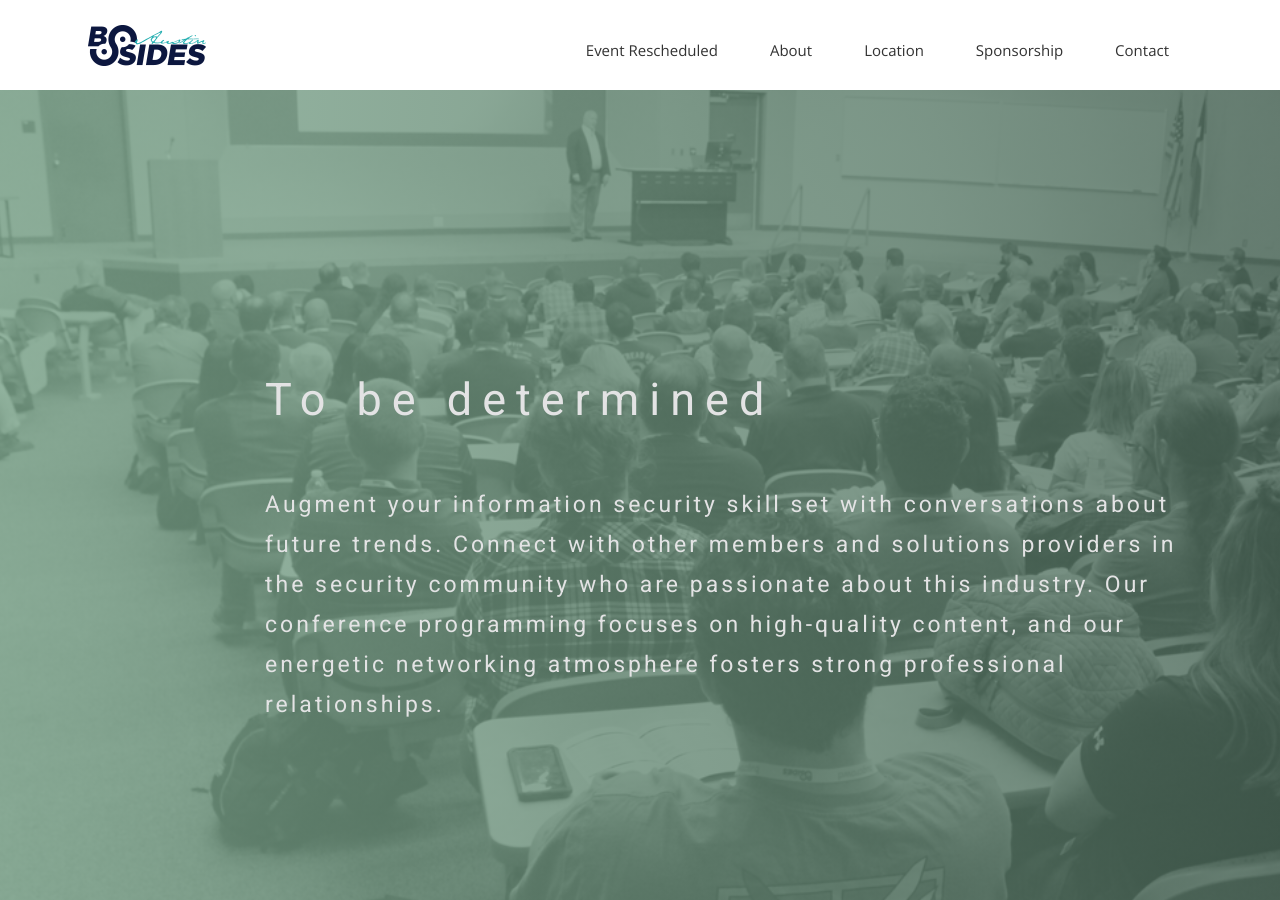
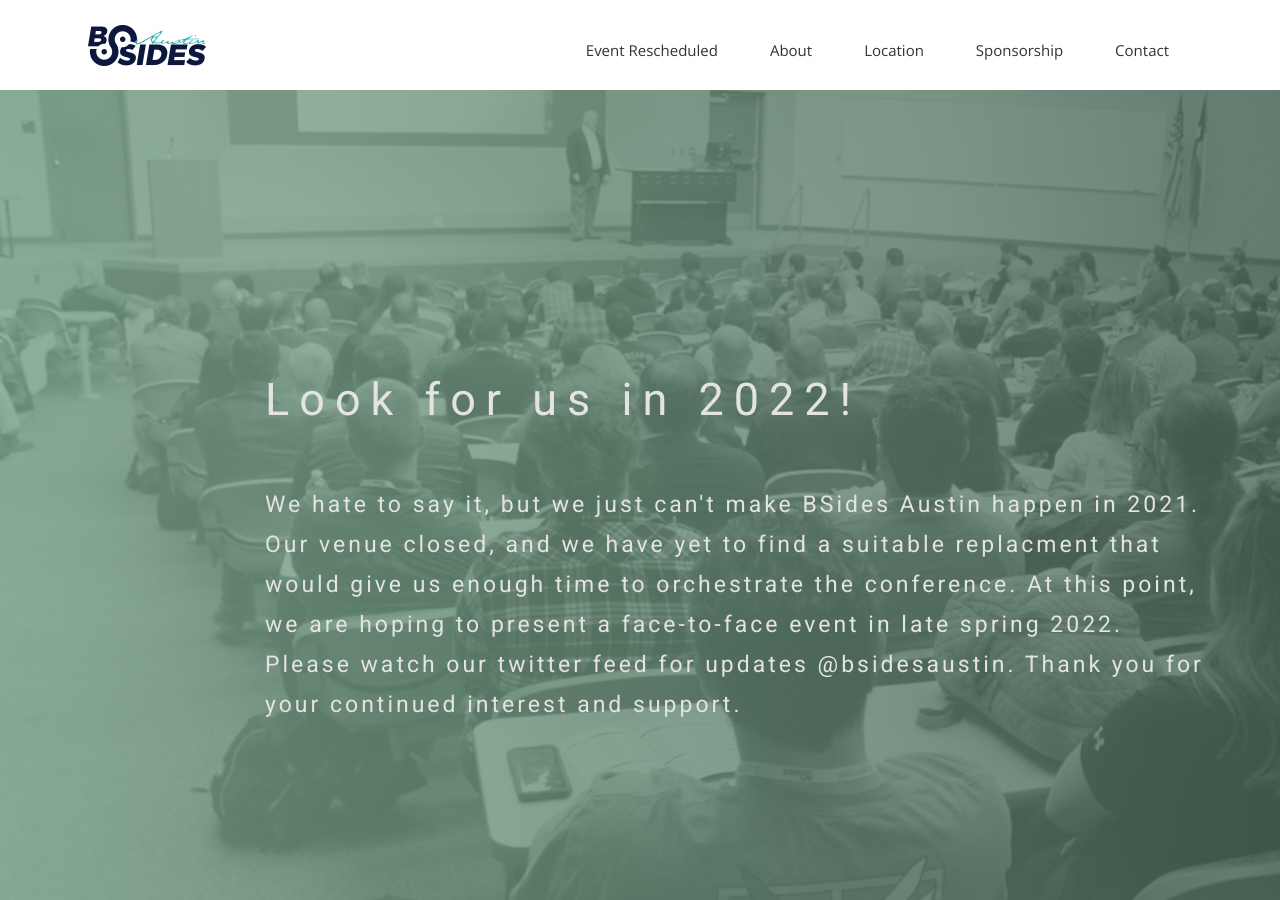
Before and after one commit to bsidesaustin/test, a Jekyll site: the page built from index.html, in a window 1280 px wide and 900 px high. Built offline with Jekyll 4.4.1, drawn with Linux system fonts in a browser that asks for light colours; nearby versions of some CDN libraries; some web fonts are replaced.

Commit message:
Update index.html

```diff
--- a/index.html
+++ b/index.html
@@ -10,8 +10,8 @@
     <div class="row">
       <div class="col-md-10 col-md-offset-2">
         <div class="block">
-          <h1 class="animated fadeInUp"><br>To be determined</h1>
-          <p>Augment your information security skill set with conversations about future trends. Connect with other members and solutions providers in the security community who are passionate about this industry. Our conference programming focuses on high-quality content, and our energetic networking atmosphere fosters strong professional relationships.</p>
+          <h1 class="animated fadeInUp"><br>Look for us in 2022!</h1>
+          <p>We hate to say it, but we just can't make BSides Austin happen in 2021. Our venue closed, and we have yet to find a suitable replacment that would give us enough time to orchestrate the conference. At this point, we are hoping to present a face-to-face event in late spring 2022. Please watch our twitter feed for updates @bsidesaustin. Thank you for your continued interest and support.</p>
 
         </div>
       </div>
```
